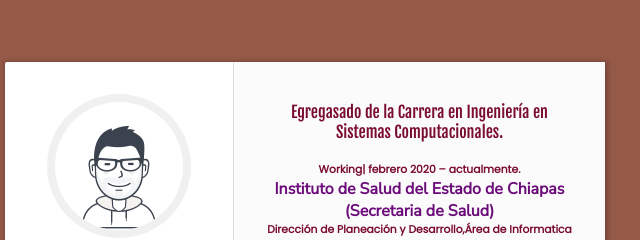
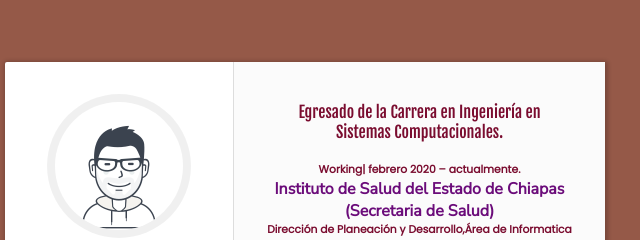
Before and after one commit to LuisReyes97/LuisReyes, a plain HTML site: page index.html in a window 1280 px wide. Shown: the part 196-436 px from the top of the page, 335-975 px from the left. Drawn offline with Linux system fonts and the light colour scheme.

Commit message:
Update index.html

```diff
--- a/index.html
+++ b/index.html
@@ -19,7 +19,7 @@
             </div>
                 <div class="description">
                    <p>
-                    Egregasado de la Carrera en Ingeniería en Sistemas Computacionales.
+                    Egresado de la Carrera en Ingeniería en Sistemas Computacionales.
                      <h6> Working|  febrero 2020 – actualmente.</h6>
                         <h4>Instituto de Salud del Estado de Chiapas (Secretaria de Salud)</h4>
                         <h6>Dirección de Planeación y Desarrollo,Área de Informatica</h6>
```
